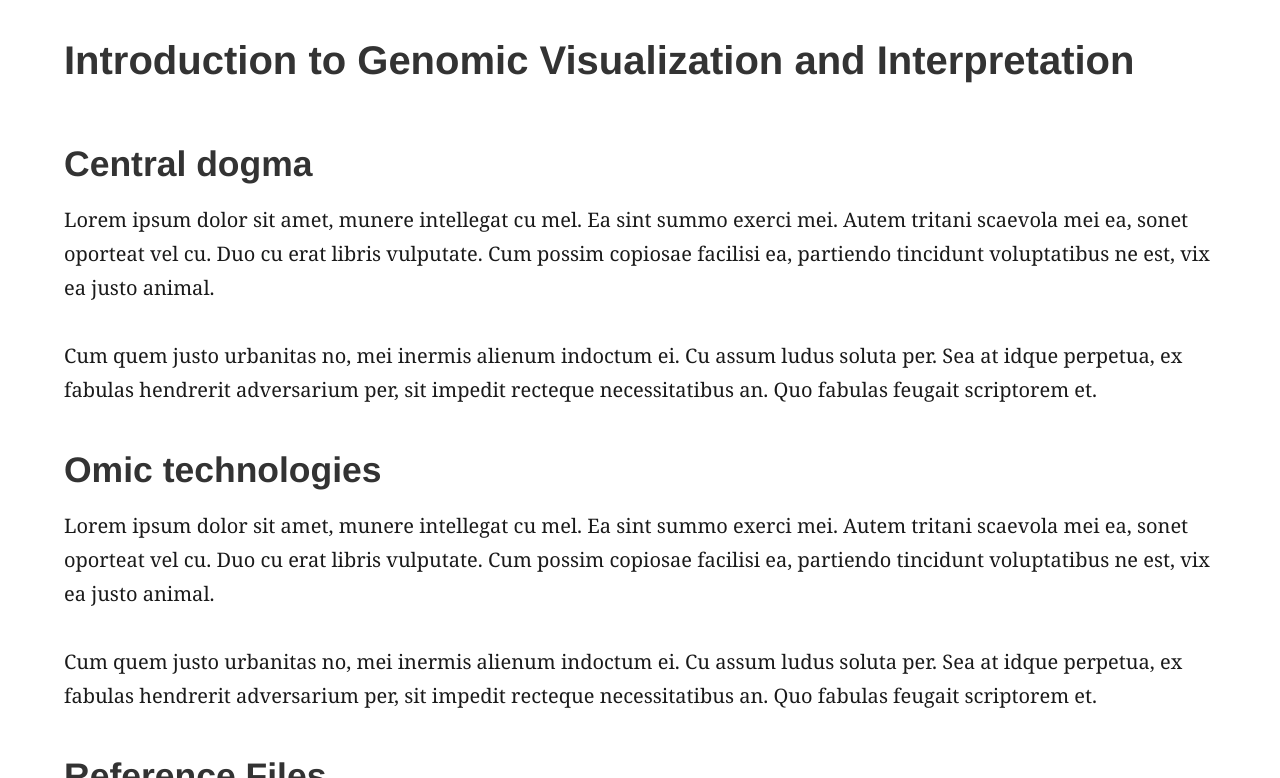
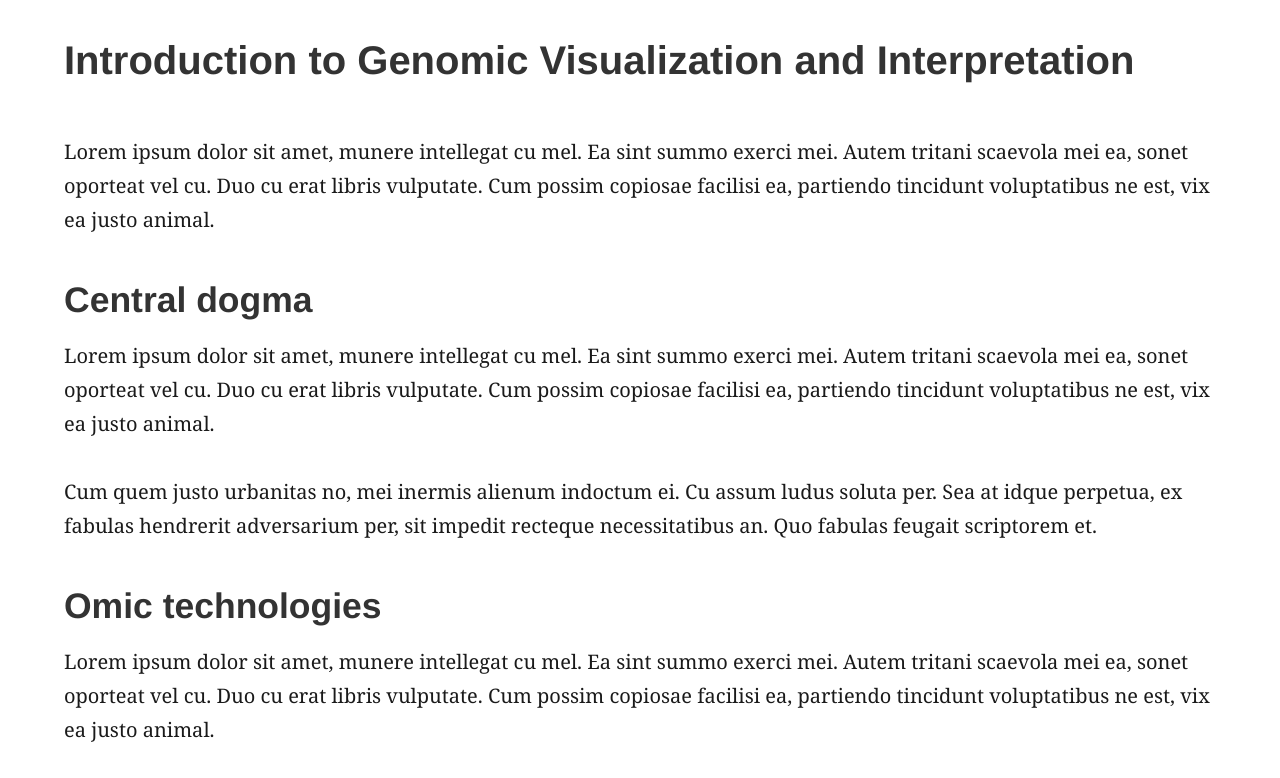
Before and after one commit to griffithlab/genviz.org, a Jekyll site: the page built from _posts/0001-01-01-Introduction_to_Genomic_Visualization_and_interpretation.md, in a window 1280 px wide and 900 px high, scrolled down 306 px, cut to the strip 122-900 px from the top of the window. Built offline with Jekyll 4.4.1, drawn with Linux system fonts in a browser that asks for light colours.

Commit message:
add filler text to see how summary preview looks without header

```diff
--- a/_posts/0001-01-01-Introduction_to_Genomic_Visualization_and_interpretation.md
+++ b/_posts/0001-01-01-Introduction_to_Genomic_Visualization_and_interpretation.md
@@ -5,6 +5,8 @@ categories:
 feature_image: "https://unsplash.it/1200/400?image=200"
 date: 0001-01-01
 ---
+
+Lorem ipsum dolor sit amet, munere intellegat cu mel. Ea sint summo exerci mei. Autem tritani scaevola mei ea, sonet oporteat vel cu. Duo cu erat libris vulputate. Cum possim copiosae facilisi ea, partiendo tincidunt voluptatibus ne est, vix ea justo animal.
 
 ## Central dogma
 
```
